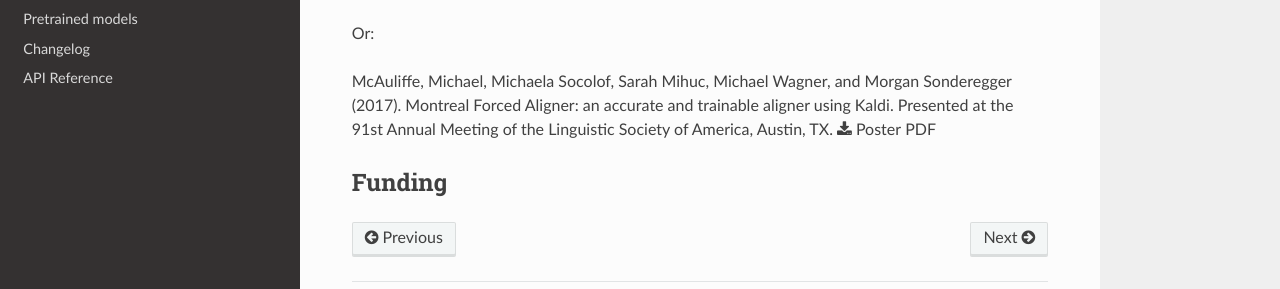
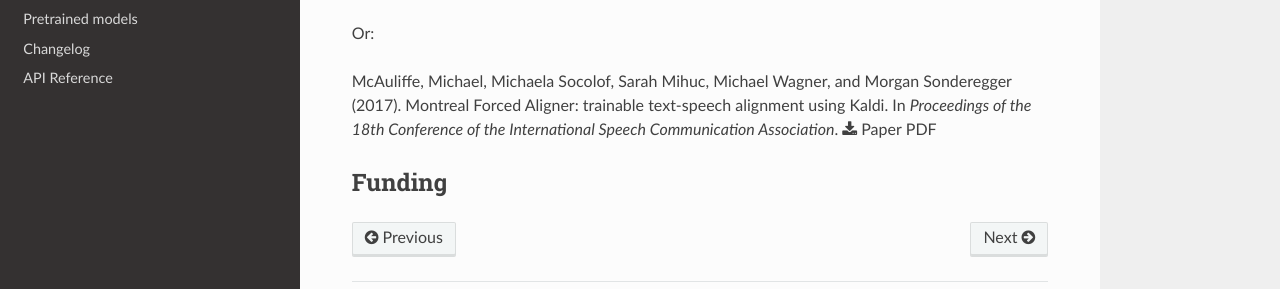
Before and after one commit to MontrealCorpusTools/Montreal-Forced-Aligner, a Sphinx documentation site: the page built from docs/source/introduction.rst, in a window 1280 px wide and 900 px high, scrolled down 1399 px. Shown: the part 513-802 px from the top of the window. Built offline with Sphinx 7.4.7 and the Read the Docs theme 2.0.0, drawn with Linux system fonts in a browser that asks for light colours.

Commit message:
Update reference

```diff
--- a/docs/source/introduction.rst
+++ b/docs/source/introduction.rst
@@ -118,8 +118,8 @@
 Or:
 
 McAuliffe, Michael, Michaela Socolof, Sarah Mihuc, Michael Wagner, and Morgan Sonderegger (2017).
-Montreal Forced Aligner: an accurate and trainable aligner using Kaldi. Presented at the 91st Annual Meeting of the
-Linguistic Society of America, Austin, TX. :download:`Poster PDF <_static/MFA_poster_LSA2017.pdf>`
+Montreal Forced Aligner: trainable text-speech alignment using Kaldi. In
+*Proceedings of the 18th Conference of the International Speech Communication Association*. :download:`Paper PDF <_static/MFA_paper_Interspeech2017.pdf>`
 
 
 Funding
```
Also changed, not shown: 1 other file.
